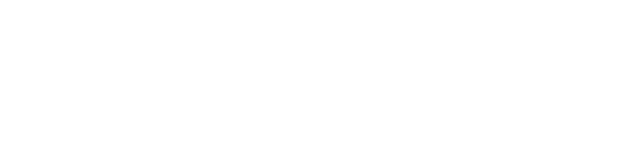
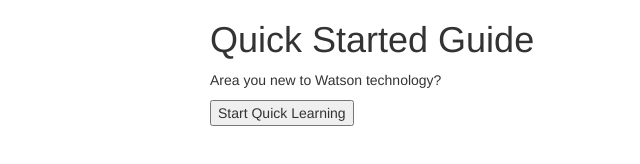
Before and after one commit to Syden10/integracion, a plain HTML site: page index.html in a window 1280 px wide. Shown: the whole page, without its empty margins (640-1280 px from the left). Drawn offline with nearby package versions, Linux system fonts and the light colour scheme; files that its build step writes are made by us from their sources.

Commit message:
jose parte 7

```diff
--- a/index.html
+++ b/index.html
@@ -21,6 +21,19 @@
 </head>
 
 <body>
+	<section id='Jose'>
+		<div class="container">
+			<div class="row">
+                <div class="col-md-4 col-md-offset-4"></div>
+  				<div class="col-md-4"><h1> Quick Started Guide </h1>
+  					<p> Area you new to Watson technology?</p>
+                    <button>Start Quick Learning</button></div>
+ 			    <div class="col-md-4 col-md-offset-4"></div>
+            </div>
+
+
+	</section>
+
 
 	<header>
 
```
